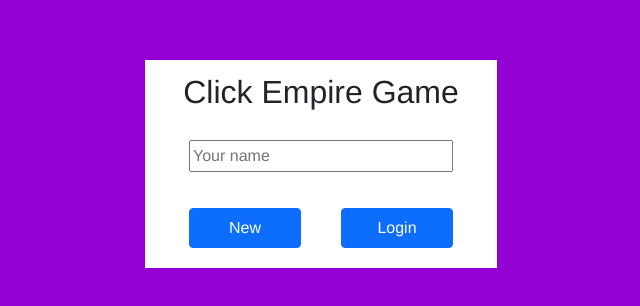
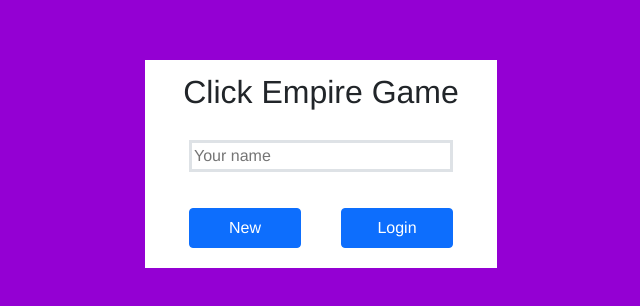
Before and after one commit to TaikiTkayanagi/Clicker-Empire-Game, a plain HTML site: page html/login.html in a window 1280 px wide. Shown: the part 236-542 px from the top of the page, without its empty margins (319-959 px from the left). Drawn offline with nearby package versions, Linux system fonts and the light colour scheme.

Commit message:
login.htmlのinputのborderを変更

```diff
--- a/html/login.html
+++ b/html/login.html
@@ -19,7 +19,7 @@
       </div>
       <div class="input-name-container d-flex justify-content-center align-items-center">
         <div class="input-name-field col-9 d-flex justify-content-center align-items-center">
-          <input type="text" class="input-name" placeholder="Your name" required>
+          <input type="text" class="input-name border border-3" placeholder="Your name" required>
         </div>
       </div>
       <div class="btns-container d-flex justify-content-center align-items-center">
```
